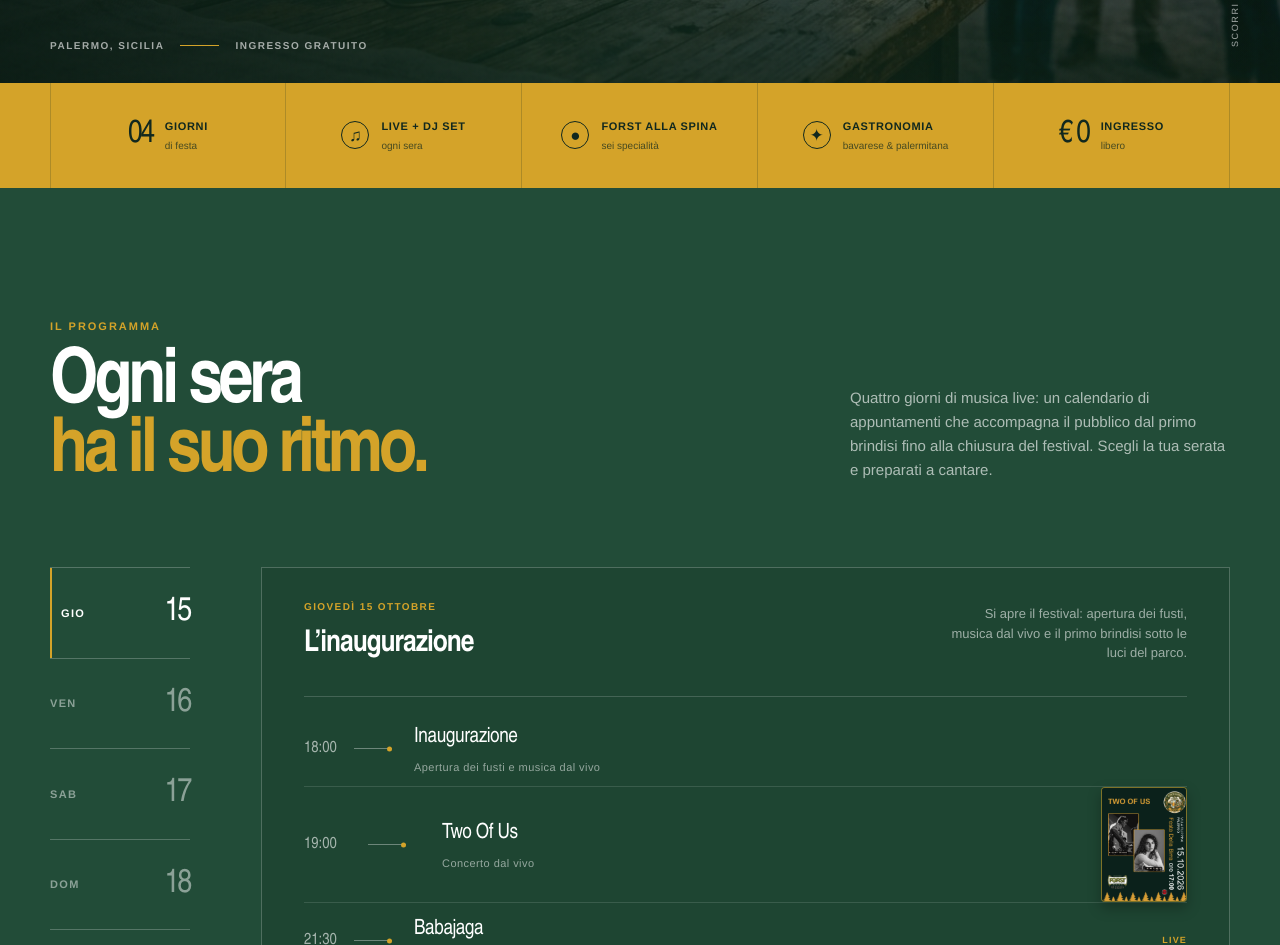
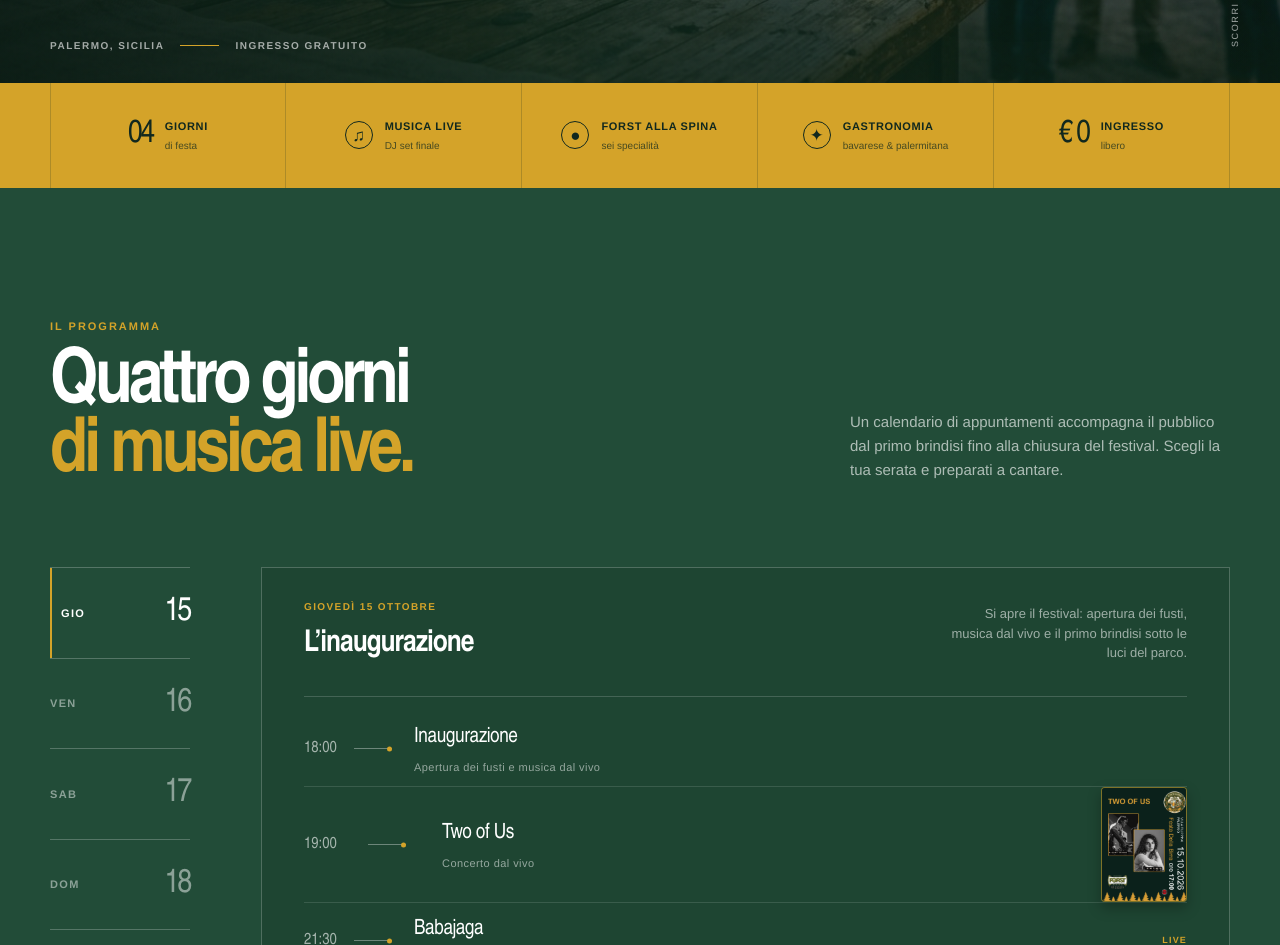
Before and after one commit to Artewiva/oktoberforst, a React (Vite) app: page / in a window 1280 px wide. Shown: the part 727-1672 px from the top of the page. Built offline with nearby package versions, Linux system fonts and the light colour scheme.

Commit message:
Aggiorna il programma musicale della festa
Co-authored-by: arena-agent <297053741+arena-agent@users.noreply.github.com>

```diff
--- a/src/App.tsx
+++ b/src/App.tsx
@@ -38,7 +38,7 @@ const program: ProgramDay[] = [
     mood: "Si apre il festival: apertura dei fusti, musica dal vivo e il primo brindisi sotto le luci del parco.",
     acts: [
       { time: "18:00", name: "Inaugurazione", detail: "Apertura dei fusti e musica dal vivo" },
-      { time: "19:00", name: "Two Of Us", detail: "Concerto dal vivo", image: "/images/two-of-us.png", imageAlt: "Locandina Two Of Us — Massimo Intorre e Irene Cangemi, live alla Festa Della Birra" },
+      { time: "19:00", name: "Two of Us", detail: "Concerto dal vivo", image: "/images/two-of-us.png", imageAlt: "Locandina Two of Us — Massimo Intorre e Irene Cangemi, live alla Festa Della Birra" },
       { time: "21:30", name: "Babajaga", detail: "Concerto dal vivo", accent: true },
     ],
   },
@@ -47,11 +47,11 @@ const program: ProgramDay[] = [
     weekday: "Venerdì",
     short: "VEN",
     title: "La piazza prende ritmo",
-    mood: "Si parte con la musica tradizionale irlandese dei South Island, poi il folk della Allen Folk Band e il live dei Seattle Candles fino a tardi.",
+    mood: "Si parte con la musica tradizionale irlandese dei South Island, poi il folk della Allen Folk Band e il live dei Seattle Cindles fino a tardi.",
     acts: [
       { time: "17:00", name: "South Island", detail: "Musica tradizionale irlandese", image: "/images/south-island.png", imageAlt: "Locandina South Island — Traditional Irish Music alla Festa Della Birra" },
       { time: "20:30", name: "Allen Folk Band", detail: "Folk dal vivo", accent: true, image: "/images/allen-folk-band.png", imageAlt: "Locandina Allen Folk Band — folk dal vivo alla Festa Della Birra" },
-      { time: "22:30", name: "Seattle Candles", detail: "Concerto dal vivo", image: "/images/seattle-candles.png", imageAlt: "Locandina Seattle Candles Unplugged — live alla Festa Della Birra" },
+      { time: "22:30", name: "Seattle Cindles", detail: "Concerto dal vivo" },
     ],
   },
   {
@@ -69,11 +69,11 @@ const program: ProgramDay[] = [
     date: "18",
     weekday: "Domenica",
     short: "DOM",
-    title: "Un finale da cantare",
-    mood: "Il tributo ai Doors dei The American Players e il DJ set di Chiara: l’ultimo brindisi di questa edizione.",
+    title: "Il gran finale",
+    mood: "Gran finale alle 19:00 con American Prayers – The Doors Tribute; a seguire, il DJ set accompagnerà l’ultimo brindisi di questa edizione.",
     acts: [
-      { time: "19:00", name: "The American Players", detail: "The Doors Tribute", accent: true, image: "/images/The%20American%20Players.png", imageAlt: "Locandina The American Players — tributo ai Doors, 18 ottobre 2026 alle 19:00" },
-      { time: "22:00", name: "DJ Chiara", detail: "DJ set finale", image: "/images/Dj%20Chiara.png", imageAlt: "Locandina DJ Chiara — 18 ottobre 2026 alle 22:00" },
+      { time: "19:00", name: "American Prayers", detail: "The Doors Tribute", accent: true },
+      { time: "A seguire", name: "DJ set", detail: "L’ultimo brindisi di questa edizione" },
     ],
   },
 ];
@@ -357,7 +357,7 @@ function App() {
         <section className="highlights" id="highlights" aria-label="Punti forti del festival">
           <div className="page-wrap highlights-grid">
             <div className="highlight-item reveal reveal--up"><span className="highlight-number">04</span><span><strong>Giorni</strong><small>di festa</small></span></div>
-            <div className="highlight-item reveal reveal--up reveal-delay-1"><span className="highlight-icon">&#9835;</span><span><strong>Live + DJ set</strong><small>ogni sera</small></span></div>
+            <div className="highlight-item reveal reveal--up reveal-delay-1"><span className="highlight-icon">&#9835;</span><span><strong>Musica live</strong><small>DJ set finale</small></span></div>
             <div className="highlight-item reveal reveal--up reveal-delay-2"><span className="highlight-icon highlight-icon--beer">&#9679;</span><span><strong>Forst alla spina</strong><small>sei specialità</small></span></div>
             <div className="highlight-item reveal reveal--up reveal-delay-3"><span className="highlight-icon">&#10022;</span><span><strong>Gastronomia</strong><small>bavarese &amp; palermitana</small></span></div>
             <div className="highlight-item reveal reveal--up reveal-delay-4"><span className="highlight-number">€ 0</span><span><strong>Ingresso</strong><small>libero</small></span></div>
@@ -366,14 +366,14 @@ function App() {
 
         <section className="program-section section-dark" id="programma">
           <div className="page-wrap">
-            <div className="section-intro section-intro--split reveal reveal--up"><div><p className="eyebrow eyebrow--amber">Il programma</p><h2>Ogni sera<br /><span>ha il suo ritmo.</span></h2></div><p className="section-lead">Quattro giorni di musica live: un calendario di appuntamenti che accompagna il pubblico dal primo brindisi fino alla chiusura del festival. Scegli la tua serata e preparati a cantare.</p></div>
+            <div className="section-intro section-intro--split reveal reveal--up"><div><p className="eyebrow eyebrow--amber">Il programma</p><h2>Quattro giorni<br /><span>di musica live.</span></h2></div><p className="section-lead">Un calendario di appuntamenti accompagna il pubblico dal primo brindisi fino alla chiusura del festival. Scegli la tua serata e preparati a cantare.</p></div>
             <div className="program-layout reveal reveal--up reveal-delay-1">
               <div className="day-tabs" role="tablist" aria-label="Giorni del programma">
                 {program.map((day, index) => <button className={`day-tab ${activeDay === index ? "day-tab--active" : ""}`} key={day.date} onClick={() => setActiveDay(index)} role="tab" aria-selected={activeDay === index} aria-controls={`day-panel-${day.date}`}><span>{day.short}</span><strong>{day.date}</strong></button>)}
               </div>
               <div className="program-panel" id={`day-panel-${program[activeDay].date}`} role="tabpanel">
                 <div className="program-panel-heading"><div><p className="panel-day">{program[activeDay].weekday} {program[activeDay].date} ottobre</p><h3>{program[activeDay].title}</h3></div><p>{program[activeDay].mood}</p></div>
-                <div className="act-list">{program[activeDay].acts.map((act) => <div className={`act-row ${act.accent ? "act-row--accent" : ""} ${act.image ? "act-row--with-image" : ""}`} key={act.name}>{/^\d{2}:\d{2}$/.test(act.time) ? <time>{act.time}</time> : <span className="act-time">{act.time}</span>}<div className="act-line" /><div className="act-body"><div className="act-name"><strong>{act.name}</strong><span>{act.detail}</span></div>{act.accent && <span className="live-tag">Live</span>}</div>{act.image && <span className="act-poster" role="img" aria-label={act.imageAlt || `Locandina ${act.name}`}><img src={act.image} alt={act.imageAlt || `Locandina ${act.name}`} loading="lazy" decoding="async" /></span>}</div>)}</div>
+                <div className="act-list">{program[activeDay].acts.map((act) => <div className={`act-row ${act.accent ? "act-row--accent" : ""} ${act.image ? "act-row--with-image" : ""} ${/^\d{2}:\d{2}$/.test(act.time) ? "" : "act-row--time-label"}`} key={act.name}>{/^\d{2}:\d{2}$/.test(act.time) ? <time>{act.time}</time> : <span className="act-time">{act.time}</span>}<div className="act-line" /><div className="act-body"><div className="act-name"><strong>{act.name}</strong><span>{act.detail}</span></div>{act.accent && <span className="live-tag">Live</span>}</div>{act.image && <span className="act-poster" role="img" aria-label={act.imageAlt || `Locandina ${act.name}`}><img src={act.image} alt={act.imageAlt || `Locandina ${act.name}`} loading="lazy" decoding="async" /></span>}</div>)}</div>
                 <div className="program-panel-foot"><span>Orari indicativi: il programma può subire variazioni</span><button className="text-link text-link--amber" onClick={() => scrollTo("contatti")}>Contattaci <ArrowIcon /></button></div>
               </div>
             </div>
@@ -410,7 +410,7 @@ function App() {
             <div className="section-intro section-intro--split reveal reveal--up"><div><p className="eyebrow">La location</p><h2>Un giardino<br /><span>nel cuore di Palermo.</span></h2></div><p className="section-lead">Dimora storica del XVIII secolo trasformata in grande parco urbano: il nostro punto di ritrovo, facile da raggiungere e impossibile da dimenticare.</p></div>
             <div className="location-grid reveal reveal--up reveal-delay-1">
               <div className="map-panel" aria-label="Mappa stilizzata di Parco Villa Filippina"><div className="map-lines map-lines--one" /><div className="map-lines map-lines--two" /><div className="map-lines map-lines--three" /><div className="map-park"><span>Parco<br />Villa Filippina</span></div><div className="map-pin"><PinIcon /></div><span className="map-label map-label--top">Via Dante</span><span className="map-label map-label--side">Via Villa Filippina</span><span className="map-label map-label--bottom">Piazza San Francesco di Paola</span><a className="map-open" href="https://www.google.com/maps/search/?api=1&query=Parco+Villa+Filippina+Palermo" target="_blank" rel="noreferrer">Apri in Google Maps <ArrowIcon /></a></div>
-              <div className="location-info"><div className="location-block"><span className="location-icon"><PinIcon /></span><div><small>Indirizzo</small><strong>Parco Villa Filippina</strong><p>Piazza San Francesco di Paola, 18<br />90138 Palermo PA</p></div></div><div className="location-block"><span className="location-icon"><CalendarIcon /></span><div><small>Orari festival</small><strong>15 — 18 ottobre 2026</strong><p>Si parte giovedì 15 alle 18:00 con l’inaugurazione<br />Musica dal vivo e DJ set ogni sera</p></div></div><div className="location-block"><span className="location-icon"><LeafIcon /></span><div><small>Nel parco</small><strong>10.000 m² di verde</strong><p>Prato centrale, Planetario e aree relax con tavoli in legno e spazi coperti.</p></div></div><div className="arrival-note"><strong>Come arrivare</strong><p>Raggiungici a piedi dal centro o con gli autobus AMAT. Per chi arriva in auto, consigliamo il parcheggio di Piazza Castello e le aree blu in zona.</p></div></div>
+              <div className="location-info"><div className="location-block"><span className="location-icon"><PinIcon /></span><div><small>Indirizzo</small><strong>Parco Villa Filippina</strong><p>Piazza San Francesco di Paola, 18<br />90138 Palermo PA</p></div></div><div className="location-block"><span className="location-icon"><CalendarIcon /></span><div><small>Orari festival</small><strong>15 — 18 ottobre 2026</strong><p>Si parte giovedì 15 alle 18:00 con l’inaugurazione<br />Musica dal vivo ogni giorno<br />DJ set domenica a seguire</p></div></div><div className="location-block"><span className="location-icon"><LeafIcon /></span><div><small>Nel parco</small><strong>10.000 m² di verde</strong><p>Prato centrale, Planetario e aree relax con tavoli in legno e spazi coperti.</p></div></div><div className="arrival-note"><strong>Come arrivare</strong><p>Raggiungici a piedi dal centro o con gli autobus AMAT. Per chi arriva in auto, consigliamo il parcheggio di Piazza Castello e le aree blu in zona.</p></div></div>
             </div>
           </div>
         </section>
--- a/src/index.css
+++ b/src/index.css
@@ -108,6 +108,8 @@ h2 { margin-bottom: 0; font-size: clamp(48px, 6vw, 76px); letter-spacing: -.055e
 .act-list { padding: 14px 0 12px; }
 .act-row { display: grid; grid-template-columns: 50px 38px 1fr; align-items: center; min-height: 76px; border-bottom: 1px solid rgba(255,255,255,.12); }
 .act-row--with-image { grid-template-columns: 50px 38px minmax(0,1fr) 86px; gap: 14px; }
+.act-row--time-label { grid-template-columns: 76px 38px minmax(0,1fr); }
+.act-row--time-label.act-row--with-image { grid-template-columns: 76px 38px minmax(0,1fr) 86px; }
 .act-body { display: flex; align-items: center; justify-content: space-between; gap: 14px; min-width: 0; }
 .act-row time, .act-row .act-time { color: rgba(255,255,255,.6); font-family: "Arial Narrow", Arial, sans-serif; font-size: 16px; }
 .act-row .act-time { color: rgba(255,255,255,.42); font-size: 11px; font-weight: 700; letter-spacing: .1em; text-transform: uppercase; }
@@ -327,6 +329,7 @@ h2 { margin-bottom: 0; font-size: clamp(48px, 6vw, 76px); letter-spacing: -.055e
   .program-panel h3 { font-size: 25px; }
   .program-panel-heading > p { margin-top: 13px; text-align: left; }
   .act-row, .act-row--with-image { grid-template-columns: 41px 22px 1fr; min-height: 76px; gap: 0; }
+  .act-row--time-label, .act-row--time-label.act-row--with-image { grid-template-columns: 66px 22px 1fr; }
   .act-body { gap: 8px; }
   .act-name { padding-left: 13px; }
   .act-name strong { font-size: 18px; }
```
